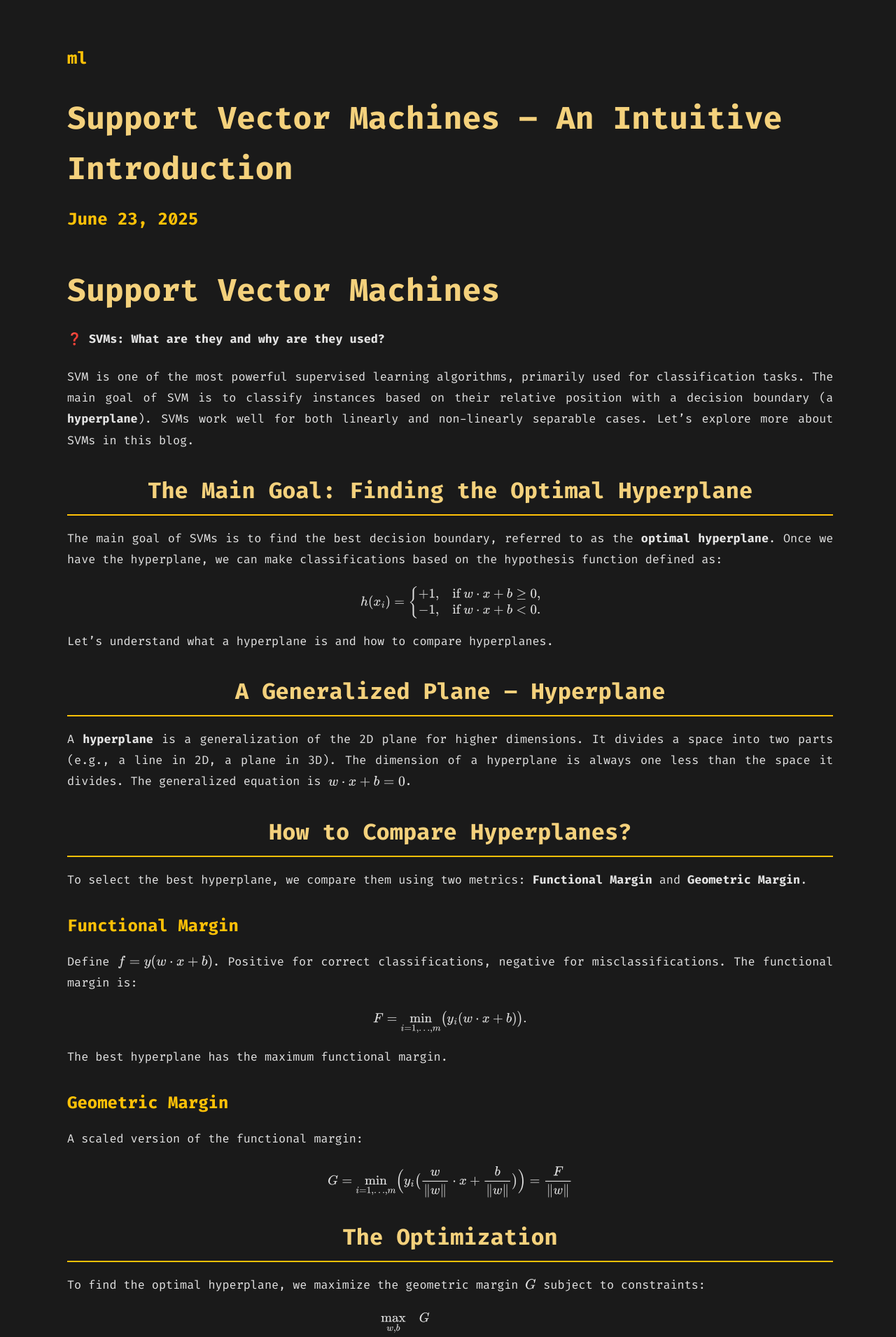
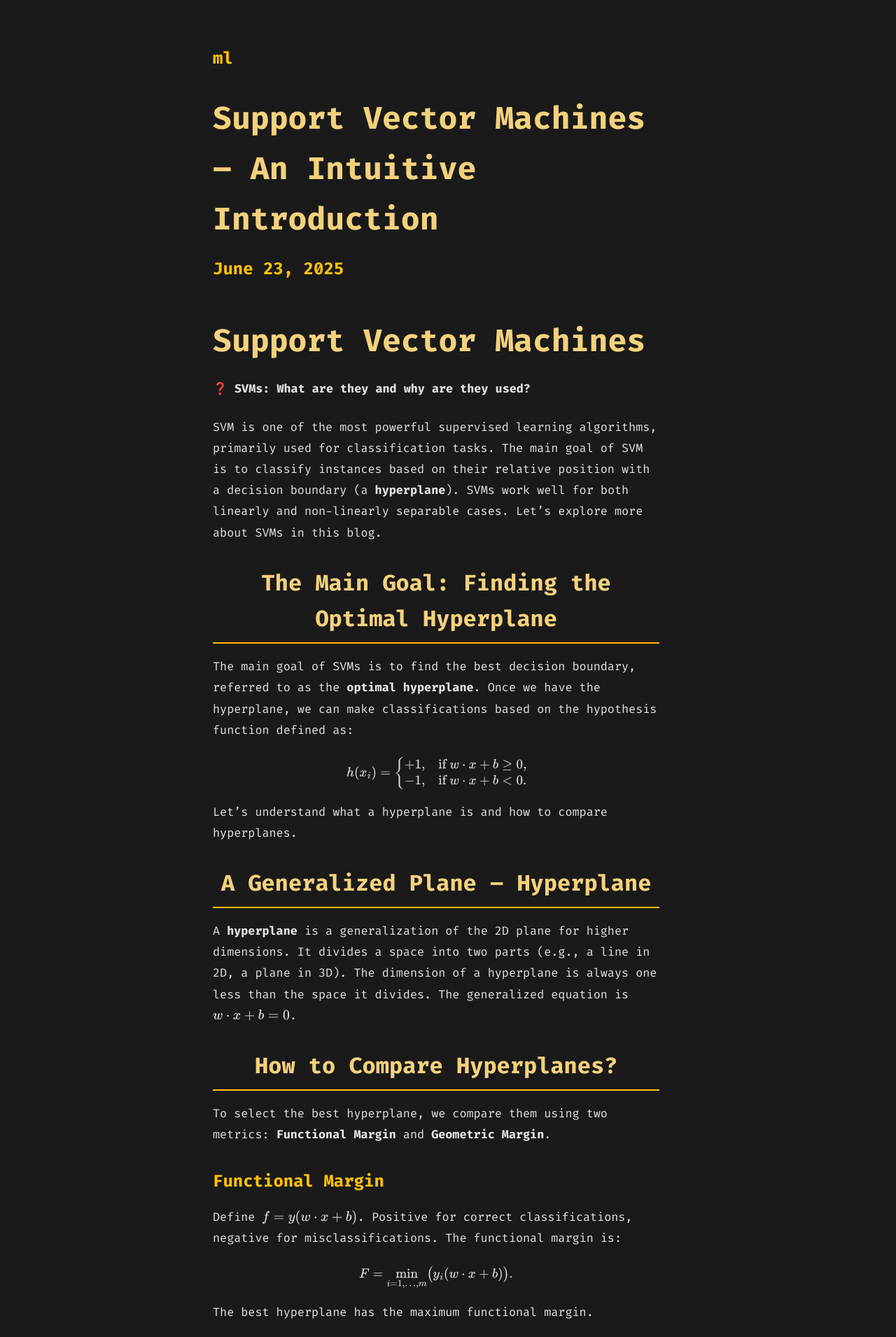
Before and after one commit to shrrynsh/site.github.io, a Jekyll site: the page built from _posts/2025-06-23-svm-from-scratch.md, in a window 1280 px wide. Shown: the top 1911 px of the page at 70% size. Built offline with Jekyll 4.4.1, drawn with Linux system fonts in a browser that asks for light colours.

Commit message:
Update custom.css

```diff
--- a/assets/css/custom.css
+++ b/assets/css/custom.css
@@ -37,24 +37,17 @@ html body #main-container .post-content-wrapper h1 {
     text-align: left !important;
 }
 
-/* Blog content full width, flush left */
+/* Centered, readable blog column like the reference */
 html body #main-container.clean-post-layout,
 .clean-post-layout,
 .post-content-wrapper {
-    margin-left: 2rem !important;
-    margin-right: 2rem !important;
-    width: auto !important;
-    max-width: none !important;
+    max-width: 800px !important;
+    margin-left: auto !important;
+    margin-right: auto !important;
+    padding-left: 2rem !important;
+    padding-right: 2rem !important;
+    width: 100% !important;
     box-sizing: border-box !important;
-}
-
-@media (max-width: 600px) {
-  html body #main-container.clean-post-layout,
-  .clean-post-layout,
-  .post-content-wrapper {
-      margin-left: 1rem !important;
-      margin-right: 1rem !important;
-  }
 }
 
 /* Center main headings */
@@ -70,3 +63,22 @@ html body #main-container.clean-post-layout,
 .post-content-wrapper h6 {
     text-align: left !important;
 }
+
+/* Left-align normal text */
+.post-content-wrapper p,
+.post-content-wrapper ul,
+.post-content-wrapper ol,
+.post-content-wrapper pre,
+.post-content-wrapper blockquote {
+    text-align: left !important;
+}
+
+/* Responsive: reduce padding on mobile */
+@media (max-width: 600px) {
+  html body #main-container.clean-post-layout,
+  .clean-post-layout,
+  .post-content-wrapper {
+      padding-left: 1rem !important;
+      padding-right: 1rem !important;
+  }
+}
```
